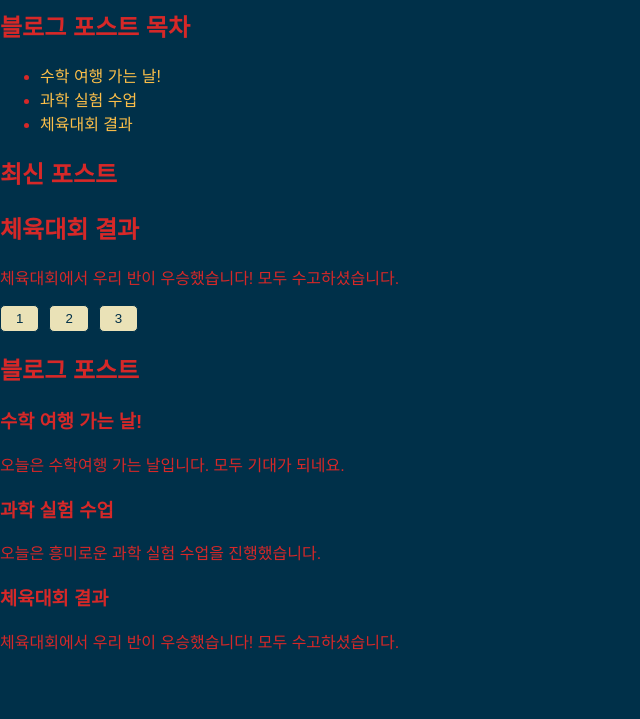
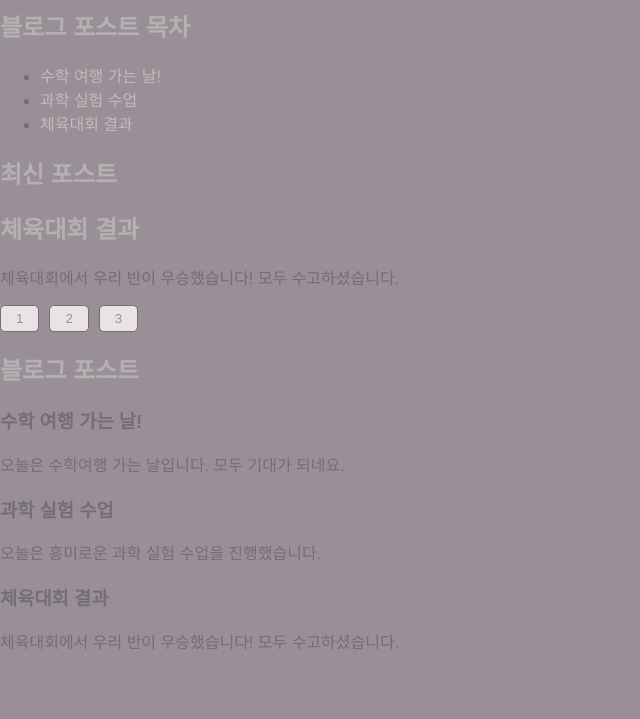
Before and after one commit to outtamaadcity/39d21, a plain HTML site: page index.html in a window 1280 px wide. Shown: the part 81-800 px from the top of the page, without its empty margins (0-640 px from the left). Drawn offline with Linux system fonts and the light colour scheme.

Commit message:
Update styles.css

```diff
--- a/styles.css
+++ b/styles.css
@@ -1,7 +1,7 @@
 body {
     font-family: Arial, sans-serif;
-    background-color: #003049;
-    color: #D62828;
+    background-color: #9A8F97;
+    color: #736F72;
     margin: 0;
     padding: 0;
 }
@@ -10,28 +10,28 @@ body {
     max-width: 800px;
     margin: 50px auto;
     padding: 20px;
-    background-color: #EAE2B7;
+    background-color: #E9E3E6;
     border-radius: 8px;
     box-shadow: 0 4px 6px rgba(0, 0, 0, 0.1);
 }
 
 h1, h2 {
-    color: #D62828;
+    color: #B2B2B2;
 }
 
 a {
-    color: #FCBF49;
+    color: #C3BABA;
     text-decoration: none;
 }
 
 a:hover {
-    color: #F77F00;
+    color: #E9E3E6;
 }
 
 button {
-    color: #003049;
-    background-color: #EAE2B7;
-    border: 1px solid #003049;
+    color: #9A8F97;
+    background-color: #E9E3E6;
+    border: 1px solid #736F72;
     padding: 5px 15px;
     border-radius: 5px;
     cursor: pointer;
@@ -40,6 +40,6 @@ button {
 }
 
 button:hover {
-    background-color: #F77F00;
-    color: #FFFFFF;
+    background-color: #C3BABA;
+    color: #E9E3E6;
 }
```
